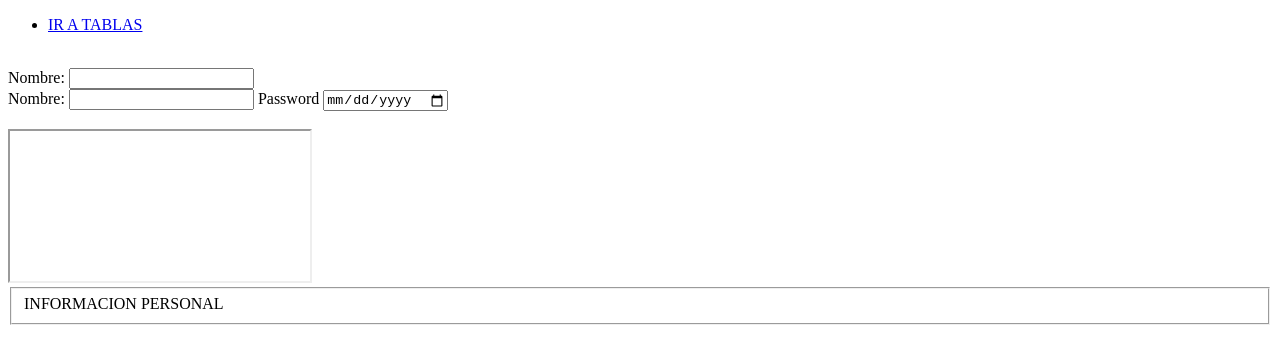
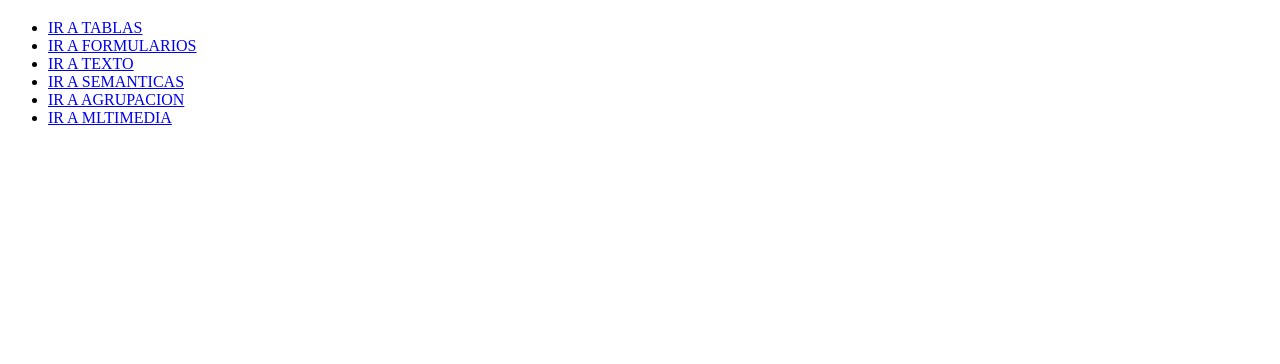
Before and after one commit to LilAndress/ClasesMartes, a plain HTML site: page index.html in a window 1280 px wide. Drawn offline with Linux system fonts and the light colour scheme.

Commit message:
Update index.html

```diff
--- a/index.html
+++ b/index.html
@@ -7,23 +7,15 @@
     <title>Document</title>
 </head>
 <body>
+    <div>
+    <h3></h3>
     <ul>
-        <li>
-            <a href="html/tablas.html">IR A TABLAS</a>
-        </li>
-    </ul>
-    <br>
-    <label for=""></label>Nombre: </label> </label>
-    <input type="text">
-    <br>
-    <label for=""></label>Nombre: </label> </label>
-    <input type="Password">
-    <label for=""></label>Password</label> </label>
-    <input type="date">
-    <br>
-    <br>
-    <iframe> <iframe width="1280" height="720" src="https://www.youtube.com/embed/_REASiFeT_g" title="Eladio Carrión ft. Myke Towers - Si La Calle Llama Remix (Visualizer) | 3MEN2 KBRN" frameborder="0" allow="accelerometer; autoplay; clipboard-write; encrypted-media; gyroscope; picture-in-picture; web-share" allowfullscreen></iframe>
-
-    <fieldset>INFORMACION PERSONAL</fieldset>
+        <li> <a href="html/tablas.html">IR A TABLAS</a></li>
+        <li> <a href="html/Formularios.html">IR A FORMULARIOS</a></li>
+        <li> <a href="html/Texto.html">IR A TEXTO</a></li>
+        <li> <a href="html/Semantica.html">IR A SEMANTICAS</a></li>
+        <li> <a href="html/Agrupacion.html">IR A AGRUPACION</a></LI>
+        <li> <a href="html/Multimedia.html">IR A MLTIMEDIA</a></LI>
+    </div>
 </body>
 </html>
```
